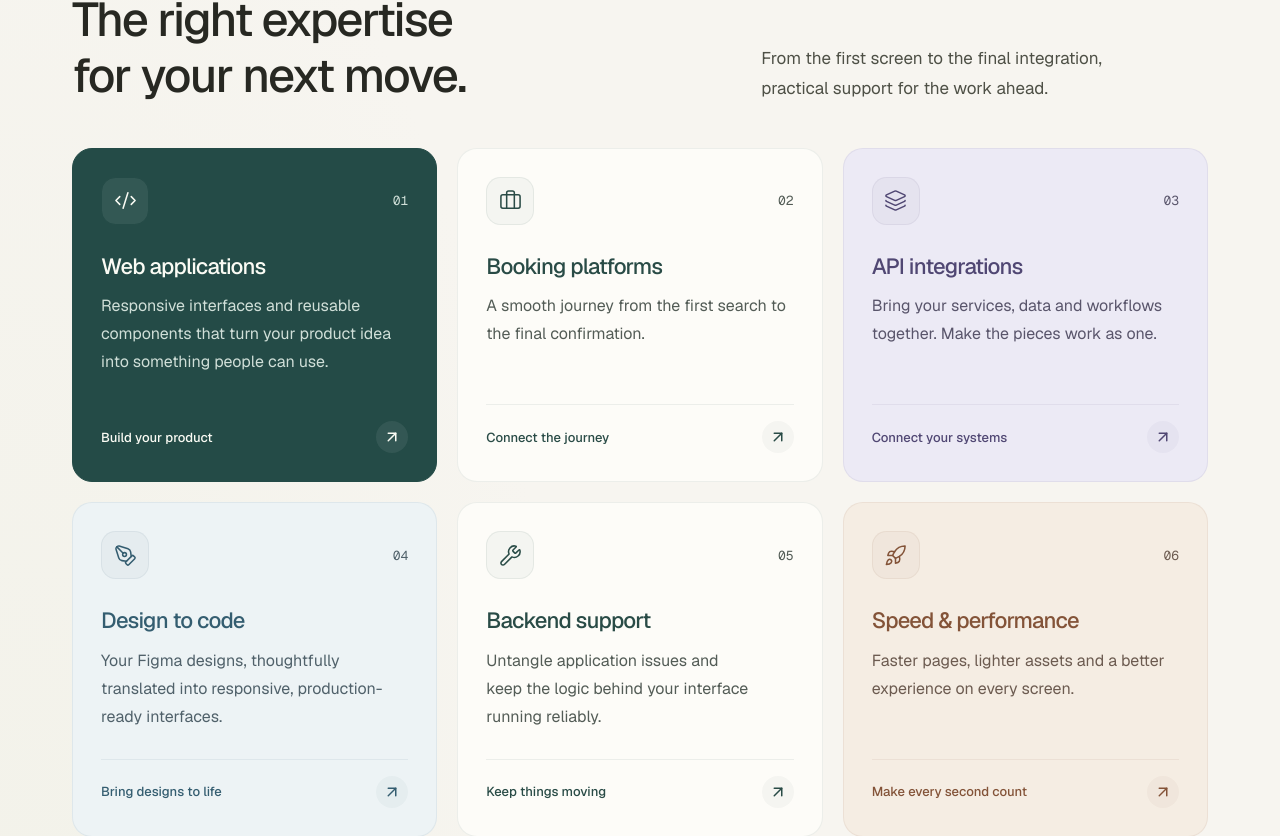
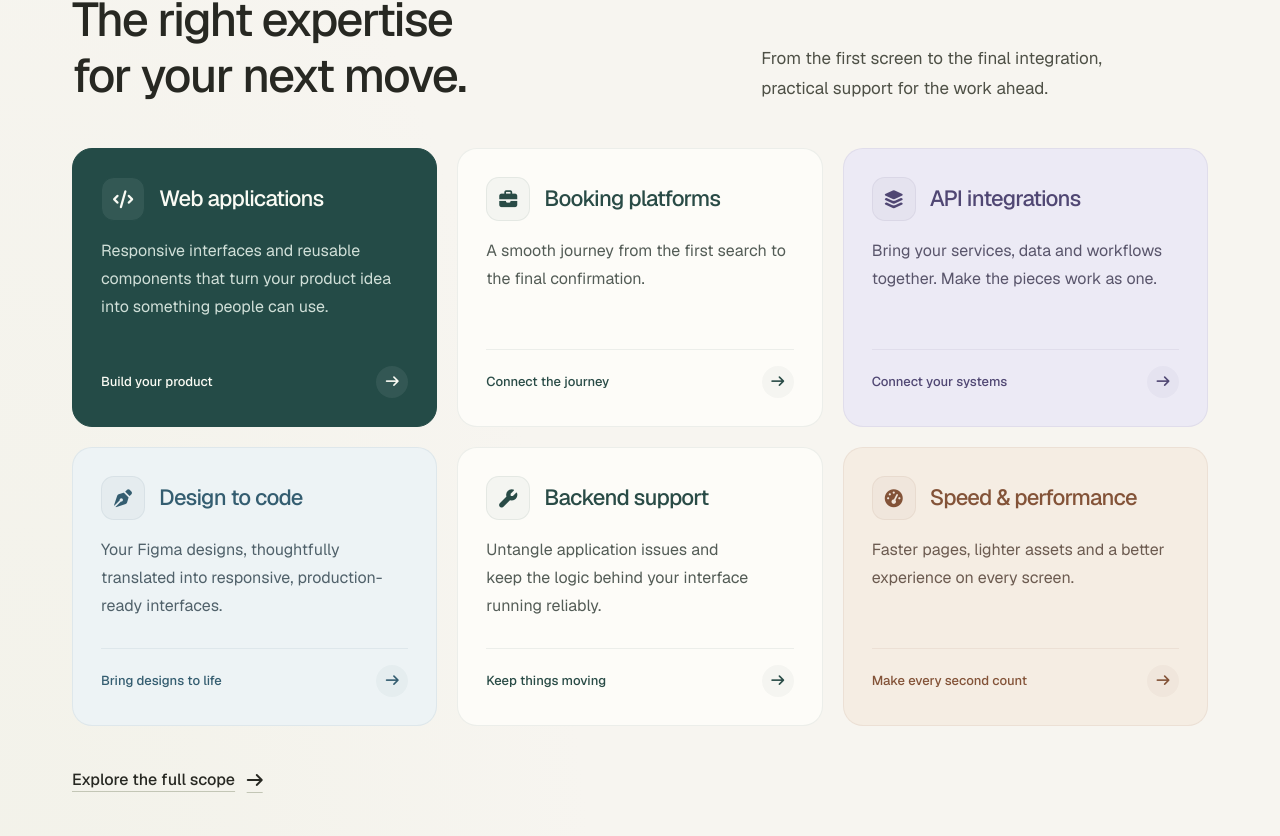
Before and after one commit to Abid-Hussain81/personal_portfolio, a Next.js app: page / in a window 1280 px wide. Shown: the part 950-1786 px from the top of the page. Built offline with nearby package versions, Linux system fonts and the light colour scheme; no server answers.

Commit message:
Align Expertise card headings with Font Awesome icons

```diff
--- a/package.json
+++ b/package.json
@@ -11,6 +11,7 @@
     "resume:generate": "node scripts/generate-resume.mjs"
   },
   "dependencies": {
+    "@fortawesome/fontawesome-free": "^7.3.1",
     "@hookform/resolvers": "^3.2.0",
     "clsx": "^2.1.1",
     "framer-motion": "^12.40.0",
--- a/src/app/expertise-cards.css
+++ b/src/app/expertise-cards.css
@@ -12,7 +12,6 @@
   display: flex;
   flex-direction: column;
   height: 100%;
-  min-height: 19rem;
   padding: 1.75rem;
   border: 1px solid var(--expertise-edge);
   border-radius: 1.25rem;
@@ -24,18 +23,16 @@
 .home-page .expertise-card-api-integrations { --expertise-bg: #eceaf5; --expertise-ink: #504773; --expertise-body: #59556b; --expertise-edge: #50477314; --expertise-tint: #5047730a; }
 .home-page .expertise-card-figma-to-code { --expertise-bg: #edf3f5; --expertise-ink: #345d70; --expertise-body: #50616a; --expertise-edge: #345d7014; --expertise-tint: #345d700a; }
 .home-page .expertise-card-website-performance { --expertise-bg: #f5ede3; --expertise-ink: #835338; --expertise-body: #6c5b50; --expertise-edge: #83533814; --expertise-tint: #8353380a; }
-.home-page .expertise-card-top { display: flex; align-items: center; justify-content: space-between; gap: 1rem; }
-.home-page .expertise-card-icon { display: grid; place-items: center; width: 3rem; height: 3rem; border: 1px solid var(--expertise-edge); border-radius: .9rem; background: var(--expertise-tint); }
-.home-page .expertise-card-index { font-family: var(--font-geist-mono), monospace; font-size: .8125rem; color: var(--expertise-body); }
-.home-page .expertise-card-copy { flex: 1; margin-top: 1.75rem; }
-.home-page .expertise-card h3 { font-size: 1.375rem; font-weight: 500; letter-spacing: -.035em; line-height: 1.25; }
-.home-page .expertise-card-copy p { max-width: 32ch; margin-top: .75rem; font-size: 1rem; line-height: 1.75; color: var(--expertise-body); text-wrap: pretty; }
+.home-page .expertise-card-heading { display: flex; align-items: center; gap: .875rem; }
+.home-page .expertise-card-icon { display: grid; place-items: center; flex-shrink: 0; width: 2.75rem; height: 2.75rem; border: 1px solid var(--expertise-edge); border-radius: .8rem; background: var(--expertise-tint); font-size: 1.125rem; }
+.home-page .expertise-card h3 { min-width: 0; font-size: 1.375rem; font-weight: 500; letter-spacing: -.035em; line-height: 1.25; text-wrap: balance; }
+.home-page .expertise-card-copy { flex: 1; max-width: 36ch; margin-top: 1rem; font-size: 1rem; line-height: 1.75; color: var(--expertise-body); text-wrap: pretty; }
 .home-page .expertise-card-bottom { display: flex; align-items: center; justify-content: space-between; gap: 1rem; margin-top: 1.75rem; padding-top: 1rem; border-top: 1px solid var(--expertise-edge); font-size: .8125rem; font-weight: 500; }
 .home-page .expertise-card-arrow { display: grid; place-items: center; flex-shrink: 0; width: 2rem; height: 2rem; border-radius: 50%; background: var(--expertise-tint); transition: background .3s ease, transform .3s ease; }
 .home-page .expertise-card:focus-visible { outline-color: var(--expertise-ink); outline-offset: 4px; }
 @media (hover: hover) and (pointer: fine) and (prefers-reduced-motion: no-preference) {
   .home-page .expertise-card:hover { transform: translateY(-4px); border-color: var(--expertise-ink); box-shadow: 0 14px 32px #294b460c; }
-  .home-page .expertise-card:hover .expertise-card-arrow { transform: translate(2px, -2px); }
+  .home-page .expertise-card:hover .expertise-card-arrow { transform: translateX(3px); }
 }
 @media (min-width: 640px) { .home-page .expertise-grid { grid-template-columns: repeat(2, minmax(0, 1fr)); } }
 @media (min-width: 1024px) {
@@ -44,7 +41,6 @@
 }
 @media (max-width: 639px) {
   .home-page .expertise-grid { margin-top: 2rem; }
-  .home-page .expertise-card { min-height: 17rem; padding: 1.5rem; }
-  .home-page .expertise-card-copy { margin-top: 1.25rem; }
+  .home-page .expertise-card { padding: 1.5rem; }
   .home-page .expertise-card-bottom { margin-top: 1.25rem; }
 }
--- a/src/app/page.tsx
+++ b/src/app/page.tsx
@@ -7,6 +7,8 @@ import { ContactCTASection } from "@/components/sections/ContactCTASection";
 import { HomeEffects } from "@/components/animations/HomeEffects";
 import "./home-effects.css";
 import "./process-stack.css";
+import "@fortawesome/fontawesome-free/css/fontawesome.min.css";
+import "@fortawesome/fontawesome-free/css/solid.min.css";
 import "./expertise-cards.css";
 import "./toolkit-panels.css";
 
--- a/src/components/sections/FeaturedServicesSection.tsx
+++ b/src/components/sections/FeaturedServicesSection.tsx
@@ -1,10 +1,20 @@
 import Link from "next/link";
-import { ArrowUpRight } from "lucide-react";
-import { featuredServiceIds, services } from "@/data/services";
+import { featuredServiceIds, services, type ServiceIconName } from "@/data/services";
 import { Container } from "@/components/layout/Container";
 import { SectionHeading } from "@/components/ui/SectionHeading";
 import { ScrollReveal } from "@/components/animations/ScrollReveal";
-import { serviceIconMap } from "@/components/icons/ServiceIcons";
+
+const expertiseIcons: Record<ServiceIconName, string> = {
+  code: "fa-code",
+  layout: "fa-table-columns",
+  rocket: "fa-gauge-high",
+  briefcase: "fa-briefcase",
+  "pen-tool": "fa-pen-nib",
+  layers: "fa-layer-group",
+  mail: "fa-envelope",
+  shield: "fa-shield-halved",
+  wrench: "fa-wrench",
+};
 
 const previews: Record<string, { title: string; summary: string; label: string }> = {
   "web-applications": { title: "Web applications", summary: "Responsive interfaces and reusable components that turn your product idea into something people can use.", label: "Build your product" },
@@ -25,16 +35,23 @@ export function FeaturedServicesSection() {
     <div className="expertise-grid">
       {featured.map((service, index) => {
         const preview = previews[service.id];
-        const Icon = serviceIconMap[service.icon];
         return <ScrollReveal distance={24} duration={.65} delay={(index % 3) * .07} once key={service.id}>
           <Link href={"/services#" + service.id} className={"expertise-card expertise-card-" + service.id}>
-            <div className="expertise-card-top"><span className="expertise-card-icon"><Icon size={23} strokeWidth={1.6} aria-hidden="true" /></span><span className="expertise-card-index" aria-hidden="true">{String(index + 1).padStart(2, "0")}</span></div>
-            <div className="expertise-card-copy"><h3>{preview?.title ?? service.title}</h3><p>{preview?.summary ?? service.description}</p></div>
-            <div className="expertise-card-bottom"><span>{preview?.label ?? "Explore this service"}</span><span className="expertise-card-arrow"><ArrowUpRight size={18} aria-hidden="true" /></span></div>
+            <div className="expertise-card-heading">
+              <span className="expertise-card-icon" aria-hidden="true">
+                <i className={`fa-solid ${expertiseIcons[service.icon]}`} />
+              </span>
+              <h3>{preview?.title ?? service.title}</h3>
+            </div>
+            <p className="expertise-card-copy">{preview?.summary ?? service.description}</p>
+            <div className="expertise-card-bottom">
+              <span>{preview?.label ?? "Explore this service"}</span>
+              <span className="expertise-card-arrow" aria-hidden="true"><i className="fa-solid fa-arrow-right" /></span>
+            </div>
           </Link>
         </ScrollReveal>;
       })}
     </div>
-    <ScrollReveal distance={20} duration={.65} once><Link className="action-text mt-8" href="/services">Explore the full scope <ArrowUpRight size={15} aria-hidden="true" /></Link></ScrollReveal>
+    <ScrollReveal distance={20} duration={.65} once><Link className="action-text mt-8" href="/services">Explore the full scope <i className="fa-solid fa-arrow-right" aria-hidden="true" /></Link></ScrollReveal>
   </Container></section>;
 }
```
Also changed, not shown: 1 other file (tests, documents, lock files or other folders).
